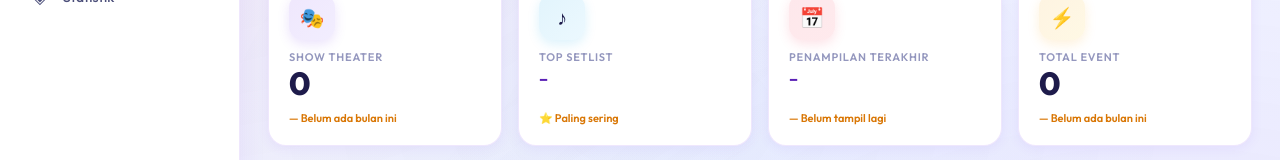
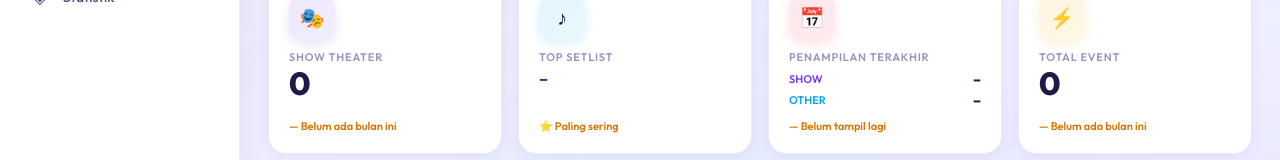
Before and after one commit to Indrarachman12/dailyintan, a Next.js app: page / in a window 1280 px wide. Shown: the part 281-441 px from the top of the page. Built offline with nearby package versions, Linux system fonts and the light colour scheme; no server answers; the database is empty.

Commit message:
Update penampilan terakhir card to show detail

```diff
--- a/app/page.tsx
+++ b/app/page.tsx
@@ -42,6 +42,14 @@ export default function DashboardPage() {
     .filter(d => d.category === 'show' || d.name.toLowerCase().includes('back dancer'))
     .sort((a, b) => new Date(b.date).getTime() - new Date(a.date).getTime());
   const lastShow = sortedShows[0];
+
+  const lastShowTheater = history
+    .filter(d => d.category === 'show' && !d.name.toLowerCase().includes('back dancer'))
+    .sort((a, b) => new Date(b.date).getTime() - new Date(a.date).getTime())[0];
+
+  const lastOther = history
+    .filter(d => d.category !== 'show' || d.name.toLowerCase().includes('back dancer'))
+    .sort((a, b) => new Date(b.date).getTime() - new Date(a.date).getTime())[0];
 
   // Hitung jumlah show & event bulan ini
   const now = new Date();
@@ -142,7 +150,16 @@ export default function DashboardPage() {
           <div className="stat-icon-wrap icon-pink">📅</div>
           <div className="stat-body">
             <p className="stat-label">Penampilan Terakhir</p>
-            <p className="stat-value text-sm" id="last-show-date">{lastShow ? formatDate(lastShow.date) : '–'}</p>
+            <div style={{ display: 'flex', flexDirection: 'column', gap: '4px', marginTop: '6px' }}>
+              <div style={{ display: 'flex', justifyContent: 'space-between', alignItems: 'center' }}>
+                <span style={{ fontSize: 11, fontWeight: 600, color: 'var(--purple)', textTransform: 'uppercase' }}>Show</span>
+                <span className="stat-value" style={{ fontSize: 14 }}>{lastShowTheater ? formatDate(lastShowTheater.date) : '–'}</span>
+              </div>
+              <div style={{ display: 'flex', justifyContent: 'space-between', alignItems: 'center' }}>
+                <span style={{ fontSize: 11, fontWeight: 600, color: 'var(--cyan)', textTransform: 'uppercase' }}>Other</span>
+                <span className="stat-value" style={{ fontSize: 14 }}>{lastOther ? formatDate(lastOther.date) : '–'}</span>
+              </div>
+            </div>
           </div>
           <div className={`stat-trend ${isRecentlyActive ? 'up' : 'neutral'}`}>
             {isRecentlyActive ? '↑ Sedang aktif' : '— Belum tampil lagi'}
```
